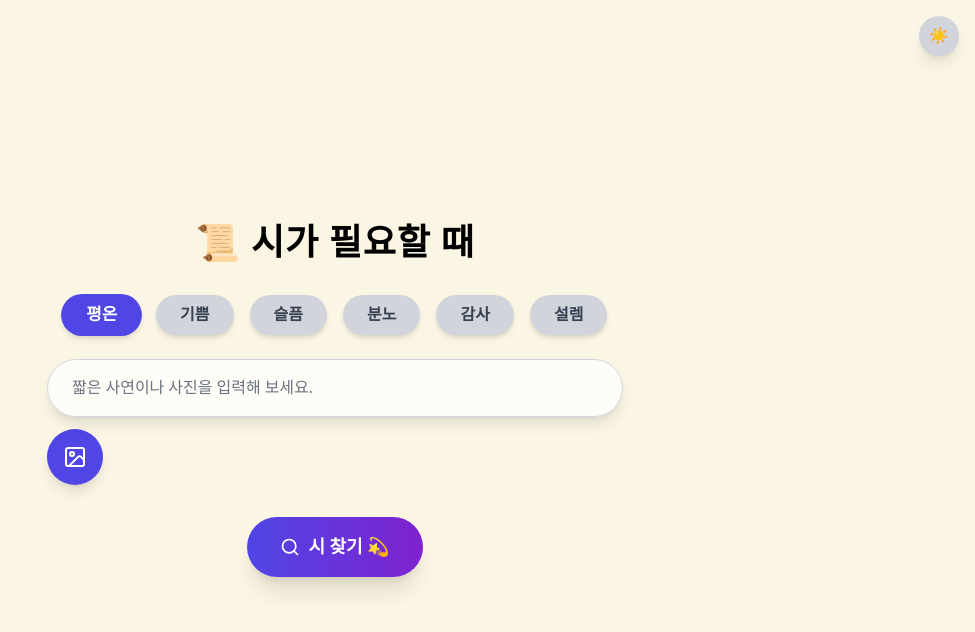
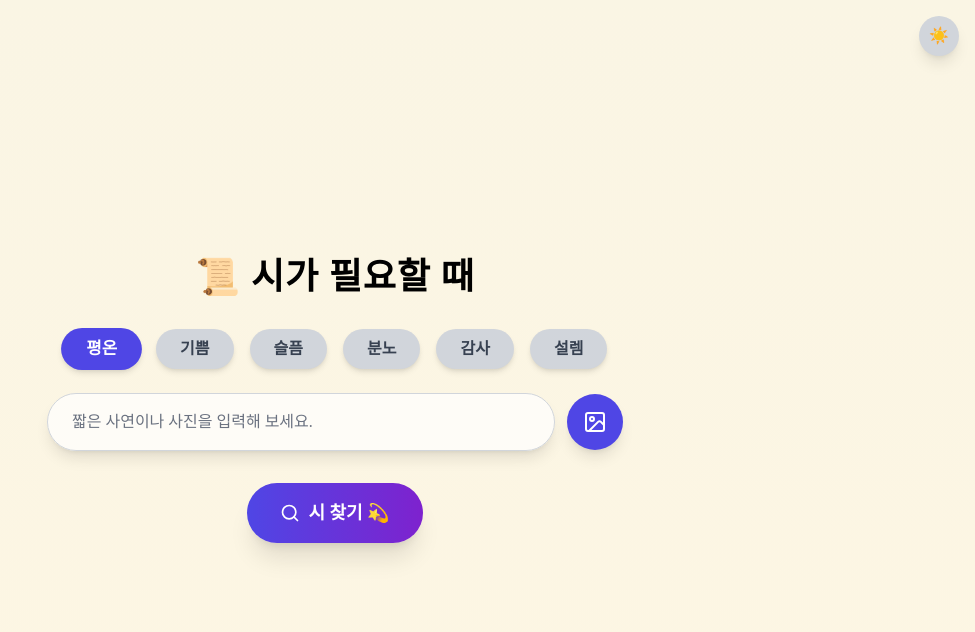
Before and after one commit to hoonchany99/photo-poem-frontend, a React (Create React App) app: page / in a window 1280 px wide. Shown: the top 632 px of the page, without its empty margins (305-1280 px from the left). Built offline with nearby package versions, Linux system fonts and the light colour scheme.

Commit message:
large update

```diff
--- a/src/UploadPage.js
+++ b/src/UploadPage.js
@@ -87,8 +87,7 @@ export default function UploadPage() {
 
 
 {/* 사연 입력 + 사진 섬네일 + 사진 추가 버튼 영역 */}
-{/* 사연 입력 + 사진 섬네일 + 사진 추가 버튼 영역 */}
-<div className="w-full max-w-xl mb-8 flex flex-col gap-3">
+<div className="w-full max-w-xl mb-8 flex flex-col sm:flex-row sm:items-center gap-3">
 
   {/* 사연 입력창 */}
   <input
@@ -96,7 +95,7 @@ export default function UploadPage() {
     placeholder="짧은 사연이나 사진을 입력해 보세요."
     value={story}
     onChange={(e) => setStory(e.target.value)}
-    className={`w-full py-4 px-6 rounded-full border shadow-lg backdrop-blur-sm bg-white/70 dark:bg-gray-800/70 font-noto focus:outline-none focus:ring-4 focus:ring-indigo-400 transition-all
+    className={`flex-grow py-4 px-6 rounded-full border shadow-lg backdrop-blur-sm bg-white/70 dark:bg-gray-800/70 font-noto focus:outline-none focus:ring-4 focus:ring-indigo-400 transition-all
       ${
         isDarkMode
           ? 'border-gray-600 text-white placeholder-gray-400'
@@ -105,9 +104,8 @@ export default function UploadPage() {
     `}
   />
 
-  {/* 썸네일과 사진 추가 버튼을 한 줄에 묶음 */}
-  <div className="flex items-center gap-3">
-
+  {/* 썸네일 + 사진 추가 버튼 그룹 */}
+  <div className="flex gap-3 justify-center sm:justify-start mt-3 sm:mt-0">
     {/* 사진 섬네일 (있을 때만) */}
     {selectedImage && (
       <div className="relative w-16 h-16 rounded-2xl overflow-hidden shadow-md">
```
